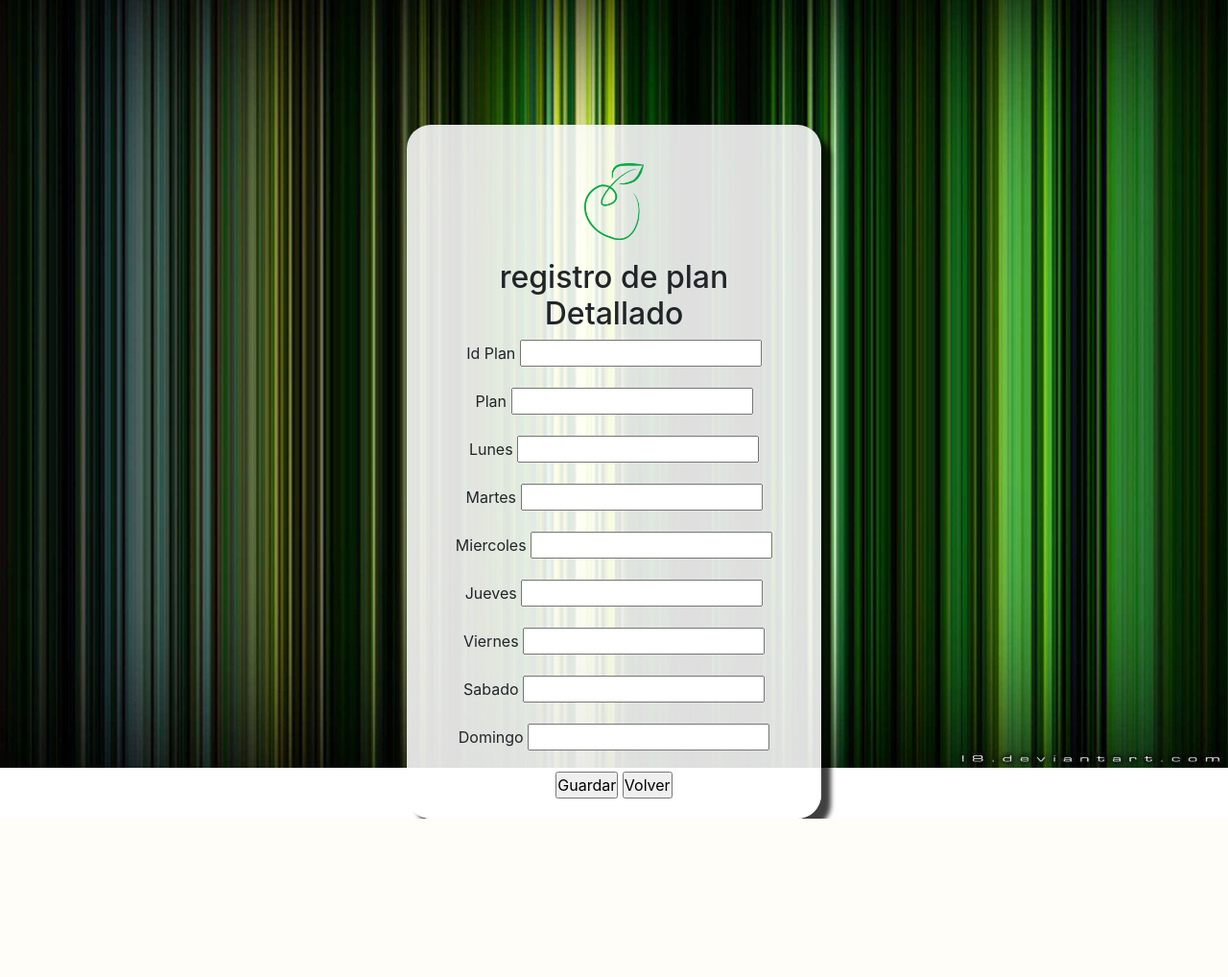
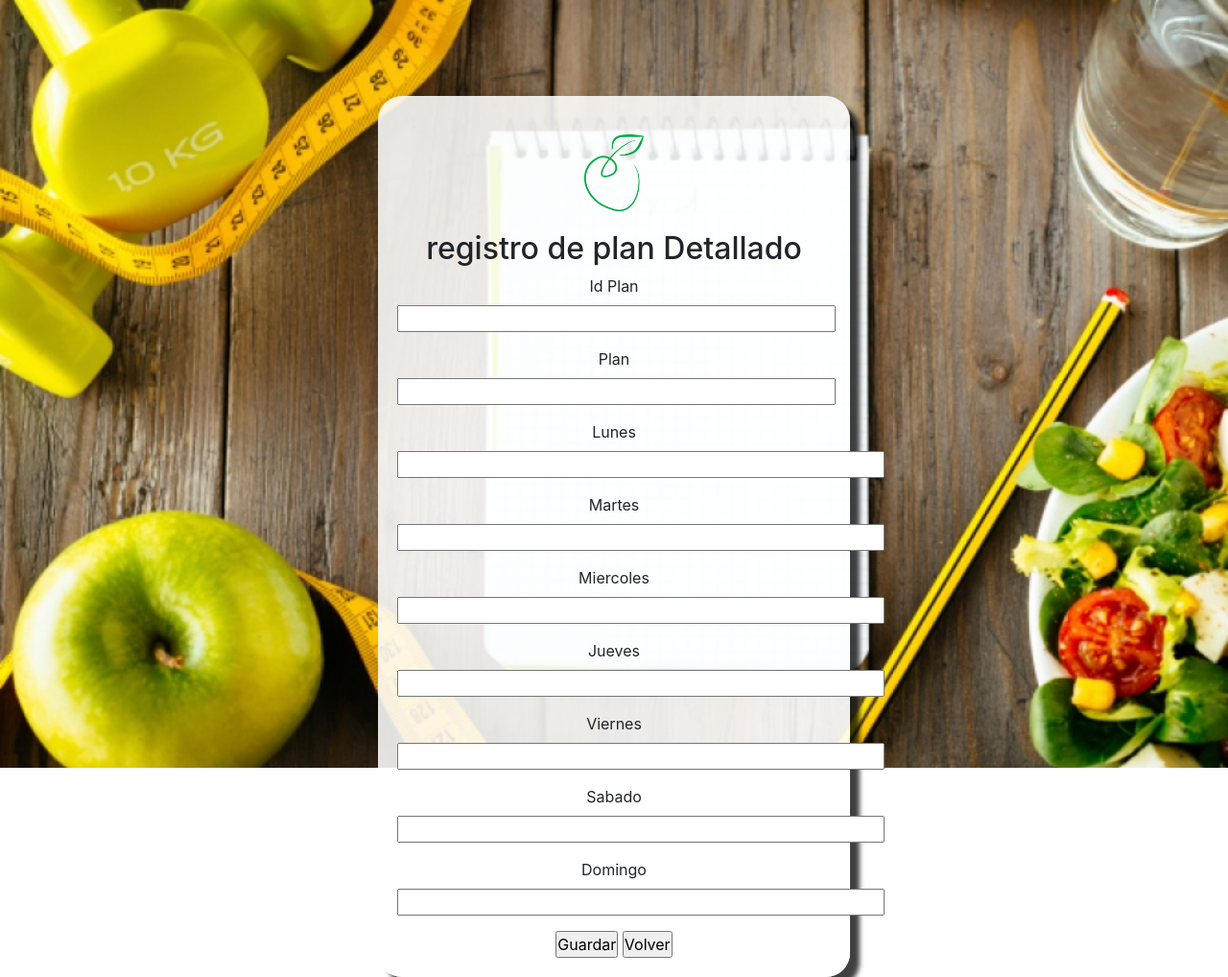
Before and after one commit to dev-jackson/Nutri_Salud, a PHP site: page /view/dinamicas/planDetalladoEdit.php in a window 1280 px wide. Shown: the whole page at 96% size. Before the commit the page ends 853 px from the top, so only its background shows below. Run offline with PHP 8.4, Linux system fonts and the light colour scheme.

Commit message:
estilos planDetalladoEdit.php

```diff
--- a/assets/css/index.css
+++ b/assets/css/index.css
@@ -116,7 +116,7 @@ tr:hover td{
     width: 100%;
     height: 100%;
     padding: 7% 30%;
-    background-image: url("../imagenes/fondoLogin.jpeg");
+    background-image: url("../imagenes/fondoPlan.jpg");
     background-size: cover;
 }
 .container-planes form{
@@ -132,3 +132,28 @@ tr:hover td{
     width: 62px;
     margin:20px;
 }
+.container-planes-d{
+    text-align: center;
+    width: 100%;
+    height: 100%;
+    padding: 7% 30%;
+    background-image: url("../imagenes/fondoPlan.jpg");
+    background-size: cover;
+}
+.container-planes-d form{
+    -webkit-box-shadow: 10px 10px 5px 0px rgba(0,0,0,0.75);
+    -moz-box-shadow: 10px 10px 5px 0px rgba(0,0,0,0.75);
+    box-shadow: 10px 10px 5px 0px rgba(0,0,0,0.75);
+    background: rgba(255, 255, 255, 0.87);
+    padding: 4%;
+    border-radius: 25px;
+    margin: 10px;
+}
+.container-planes-d form img{
+    width: 62px;
+    margin:20px;
+}
+.form-group{
+    size: 20px;
+    align-content: flex-start;
+}
--- a/view/dinamicas/planDetalladoEdit.php
+++ b/view/dinamicas/planDetalladoEdit.php
@@ -9,46 +9,47 @@
         <title>Nutricionista</title>
     </head>
     <body>
-        <div class="container-planes">
+        <div class="container-planes-d">
             <form action="index.php?c=Admin&a=guardarPlanDetallado" method="post">
                 <img src="assets/imagenes/logo.png" alt="">
                 <h2>registro de plan Detallado</h2>
                 <input type="hidden" name="idPlanDetallado" value="<?php echo isset($DetalleEdit) ? $DetalleEdit->idPlanDetallado : ''; ?>"/>
                 <div class="form-group">
                     <label>Id Plan</label>
-                    <input type="text" name="idplan" value="<?php echo isset($DetalleEdit) ? $DetalleEdit->idplaNutri : ''; ?> "/>
+                    <input type="text" size="40" name="idplan" value="<?php echo isset($DetalleEdit) ? $DetalleEdit->idplaNutri : ''; ?> "/>
                 </div>
                 <div class="form-group">
                     <label>Plan</label>
-                    <input type="text" name="plan" value="<?php echo isset($DetalleEdit) ? $DetalleEdit->plan : ''; ?> "/>
+                    <input type="text" size="40" name="plan" value="<?php echo isset($DetalleEdit) ? $DetalleEdit->plan : ''; ?> "/>
                 </div>
                 <div class="form-group">
                     <label>Lunes</label>
-                    <input type="text" name="lunes" value="<?php echo isset($DetalleEdit) ? $DetalleEdit->lunes : ''; ?> "/>
+                    <input type="text" size="45" name="lunes" value="<?php echo isset($DetalleEdit) ? $DetalleEdit->lunes : ''; ?> "/>
                 </div>
                 <div class="form-group">
                     <label>Martes</label>
-                    <input type="text" name="martes" value="<?php echo isset($DetalleEdit) ? $DetalleEdit->martes : ''; ?> "/>
+                    <input type="text" size="45" name="martes" value="<?php echo isset($DetalleEdit) ? $DetalleEdit->martes : ''; ?> "/>
                 </div>
                 <div class="form-group">
                     <label>Miercoles</label>
-                    <input type="text" name="miercoles" value="<?php echo isset($DetalleEdit) ? $DetalleEdit->miercoles : ''; ?> "/>
+                    <input type="text" size="45" name="miercoles" value="<?php echo isset($DetalleEdit) ? $DetalleEdit->miercoles : ''; ?> "/>
                 </div>
                 <div class="form-group">
                     <label>Jueves</label>
-                    <input type="text" name="jueves" value="<?php echo isset($DetalleEdit) ? $DetalleEdit->jueves : ''; ?> "/>
+                    <input type="text" size="45" name="jueves" value="<?php echo isset($DetalleEdit) ? $DetalleEdit->jueves : ''; ?> "/>
                 </div>
                 <div class="form-group">
                     <label>Viernes</label>
-                    <input type="text" name="viernes" value="<?php echo isset($DetalleEdit) ? $DetalleEdit->viernes : ''; ?> "/>
+                    <input type="text" size="45" name="viernes" value="<?php echo isset($DetalleEdit) ? $DetalleEdit->viernes : ''; ?> "/>
                 </div>
                 <div class="form-group">
                     <label>Sabado</label>
-                    <input type="text" name="sabado" value="<?php echo isset($DetalleEdit) ? $DetalleEdit->sabado : ''; ?> "/>
+                    <input type="text" size="45" name="sabado" value="<?php echo isset($DetalleEdit) ? $DetalleEdit->sabado : ''; ?> "/>
                 </div>
                 <div class="form-group">
                     <label>Domingo</label>
-                    <input type="text" name="domingo" value="<?php echo isset($DetalleEdit) ? $DetalleEdit->domingo : ''; ?> "/>
+
+                    <input type="textarea" size="45" name="domingo" value="<?php echo isset($DetalleEdit) ? $DetalleEdit->domingo : ''; ?> "/>
                 </div>
                 <div class="text-center">
                     <input type="submit" value="Guardar">
```
Also changed, not shown: nbproject/private/private.xml (+6 -1 lines), assets/imagenes/fondoPlan.jpg (added).
